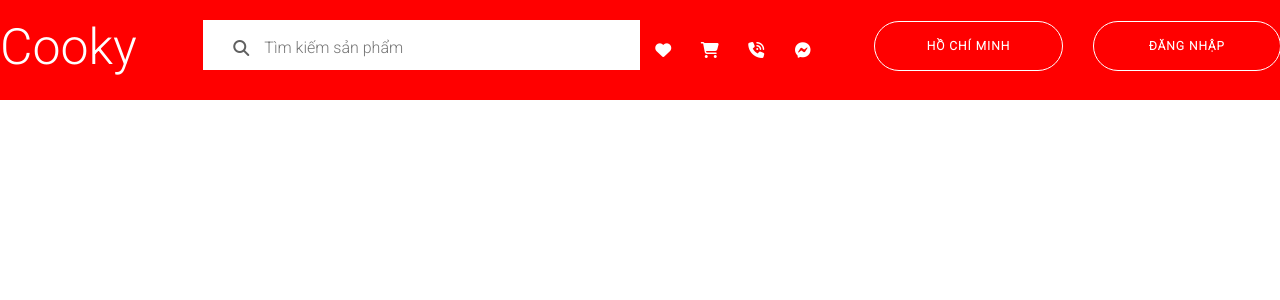
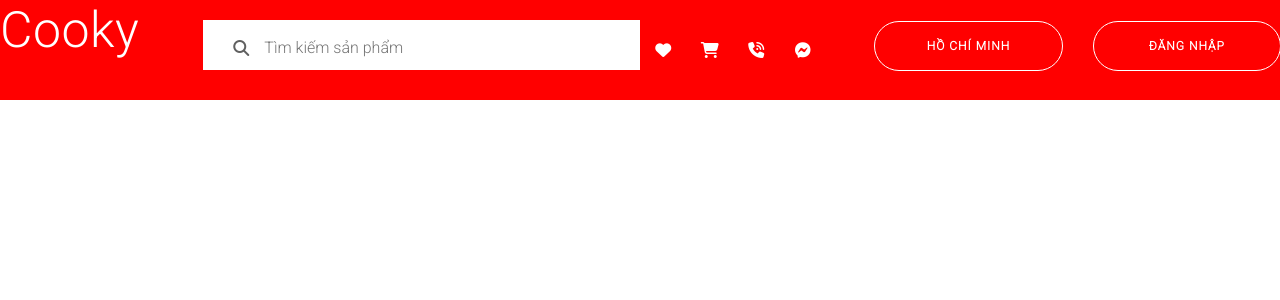
Before and after one commit to tranvanhiep12345/CaseModule6, a React (Create React App) app in the folder Front-end/: page /homeUser in a window 1280 px wide. Shown: the top 300 px of the page. Built offline with nearby package versions, Linux system fonts and the light colour scheme.

Commit message:
xong nut cooky

```diff
--- a/Front-end/src/components/merchantNavbar.js
+++ b/Front-end/src/components/merchantNavbar.js
@@ -80,7 +80,7 @@ export default function NavbarMerchant(){
 
                     <div className='text-logo'>
                         <p style={{fontSize:'50px'}} onClick={()=>{
-                            navigate('/homeUser')
+                            navigate('/homeMerchant')
                         }}>Cooky</p>
                     </div>
 
--- a/Front-end/src/components/merchantNavbarCss.css
+++ b/Front-end/src/components/merchantNavbarCss.css
@@ -27,8 +27,6 @@
     font-size: 50px;
     color: white;
     font-family: 'Roboto', sans-serif;
-    padding: 10px;
-    margin: 4px;
 }
 .text-write{
     font-size: 40px;
--- a/Front-end/src/components/userNavbar.js
+++ b/Front-end/src/components/userNavbar.js
@@ -1,12 +1,17 @@
+import {useNavigate} from "react-router-dom";
+
 
 export default function UserNavbar(){
+    const navigate = useNavigate()
     return(
         <>
             <div className="row">
                 <div style={{background: 'red', width: '100%', height: '100px'}}>
                     <div className="row" style={{margin: '0 auto', width:'100%'}}>
-                        <div className="col-2" style={{height: '80px',width: '20%', marginTop: '10px', fontSize: '50px', color: 'white'}}>
-                            Cooky
+                        <div className="col-2" style={{height: '80px',width: '20%', fontSize: '50px', color: 'white'}}>
+                            <p style={{fontSize:'50px'}} onClick={()=>{
+                                navigate('/homeUser')
+                            }}>Cooky</p>
                         </div>
                         <div className="col-4" style={{height: '50px', marginTop: '20px', display: 'flex', background: 'white', width:'20%'}}>
                             <div className="row" style={{margin: '15px', color: '#606060'}}><i style={{marginTop:'5px'}} className="fa-solid fa-magnifying-glass" />
--- a/Front-end/src/page/admin/homeAdmin.js
+++ b/Front-end/src/page/admin/homeAdmin.js
@@ -30,10 +30,6 @@ export default function HomeAdmin() {
             <div className="row" style={{marginTop: '20px'}}>
                 <div className="col-2" style={{height: '50px'}}>
                     <div style={{fontSize: '20px', margin: '5px'}}>
-                        <div style={{margin_top: '20px'}}><i className="fa-solid fa-rhombus"></i> Danh sách Merchant
-                        </div>
-                        <div style={{margin_top: '20px'}}><i className="fa-solid fa-rhombus"></i> Danh sách Merchant
-                        </div>
                         <div style={{margin_top: '20px'}}><i className="fa-solid fa-rhombus"></i> Danh sách Merchant
                         </div>
                     </div>
```
